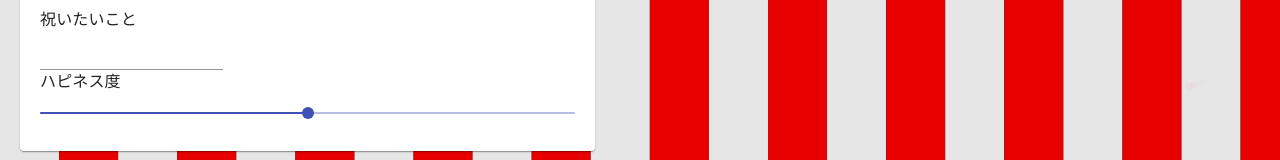
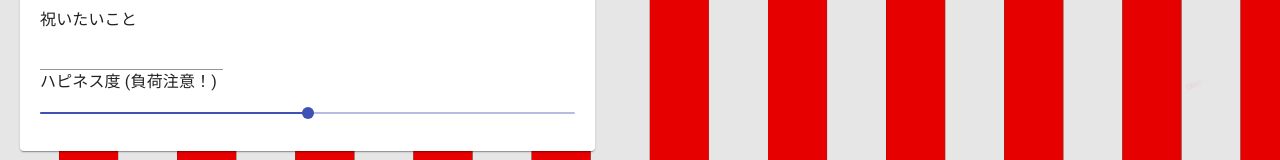
Before and after one commit to Snowman-s/NextApp, a Next.js app: page /p5sketches/celebrate in a window 1280 px wide. Shown: the part 121-281 px from the top of the page. Built offline with nearby package versions, Linux system fonts and the light colour scheme.

Commit message:
せれぶれいと：スケッチ一覧に追加

```diff
--- a/src/pages/p5sketches/celebrate.tsx
+++ b/src/pages/p5sketches/celebrate.tsx
@@ -43,7 +43,7 @@ export default function Home() {
             <Grid container direction="row" spacing={2}>
               <Grid item xs>
                 <Typography gutterBottom>
-                  ハピネス度
+                  ハピネス度 (負荷注意！)
                 </Typography>
                 <Slider max={100} defaultValue={50} onChange={(event:object,value:number)=>{setHappiness(value);}}/>
               </Grid>
--- a/src/pages/p5sketches/index.tsx
+++ b/src/pages/p5sketches/index.tsx
@@ -20,7 +20,8 @@ export default function Home() {
 
   const sketches = [
     {sketchName:"Life Game", sketchURL:"/p5sketches/lifegame", sketchImage: process.env.NEXT_PUBLIC_ASSET_PREFIX + "/sketchimage/lifegame.png"},
-    {sketchName:"Langton's Ant", sketchURL:"/p5sketches/langtonant", sketchImage: process.env.NEXT_PUBLIC_ASSET_PREFIX + "/sketchimage/langtonant.png"}
+    {sketchName:"Langton's Ant", sketchURL:"/p5sketches/langtonant", sketchImage: process.env.NEXT_PUBLIC_ASSET_PREFIX + "/sketchimage/langtonant.png"},
+    {sketchName:"Celebrate", sketchURL:"/p5sketches/celebrate", sketchImage: process.env.NEXT_PUBLIC_ASSET_PREFIX + "/sketchimage/celebrate.png"}
   ]
 
   return (
```
Also changed, not shown: public/sketchimage/celebrate.png (added).
